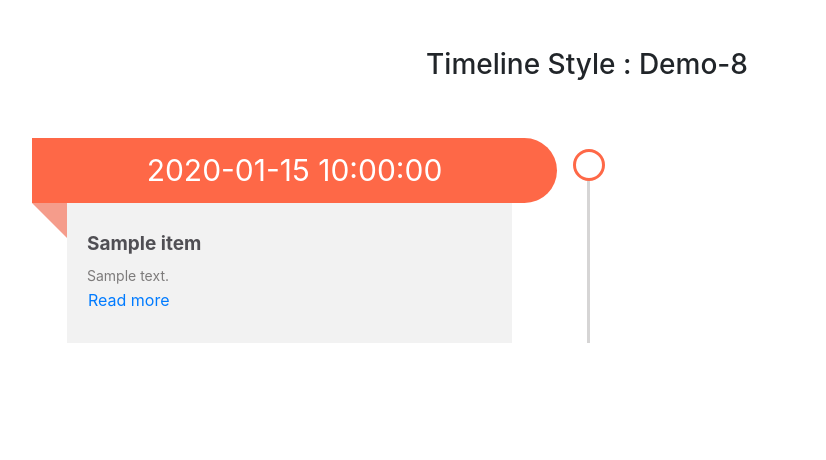
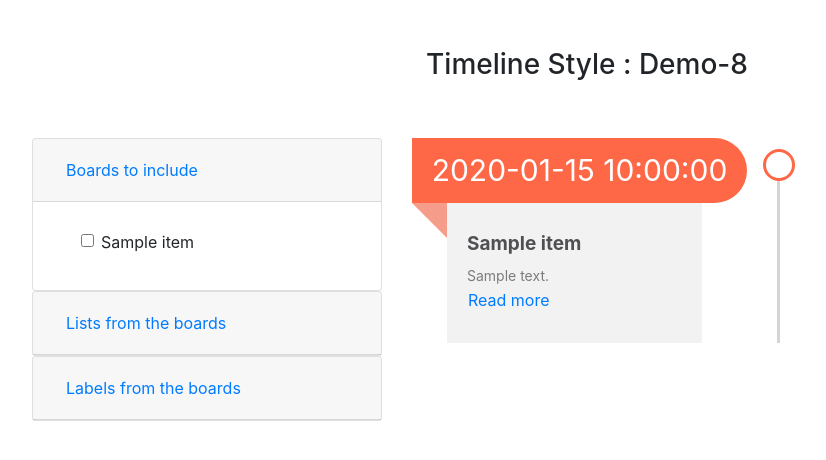
Before and after one commit to abelperezok/trello-vertical-timeline, a Flask app: template vertical-timeline/webapp/templates/timeline.html in a window 1280 px wide. Shown: the part 56-516 px from the top of the page, without its empty margins (53-879 px from the left). Run offline with Flask 2, Linux system fonts and the light colour scheme; the template is opened without the code that fills it: most values are stand-ins (such as "Sample title", 1, 10 or a date in 2020); some libraries are stand-ins or nearby versions.

Commit message:
Started the filters on timeline page

```diff
--- a/vertical-timeline/webapp/templates/timeline.html
+++ b/vertical-timeline/webapp/templates/timeline.html
@@ -15,10 +15,76 @@
 {% if model %}
 
 <div class="row">
-    <div class="col-md-12">
+    <div class="col-4">
+        <div class="accordion" id="timelineFacets">
+            <div class="card">
+                <div class="card-header" id="headingOne">
+                    <h5 class="mb-0">
+                        <button class="btn btn-link" type="button" data-toggle="collapse" data-target="#collapseOne"
+                            aria-expanded="true" aria-controls="collapseOne">
+                            Boards to include
+                        </button>
+                    </h5>
+                </div>
+
+                <div id="collapseOne" class="collapse show" aria-labelledby="headingOne" data-parent="#timelineFacets">
+                    <div class="card-body">
+                        <ul class="form-group">
+                            {% for item in model.boards %}
+                            <li class="form-group-item m-2">
+                                <label class="form-check-label">
+                                    <input class="form-check-input" type="checkbox" value="">
+                                    {{ item.name }}
+                                </label>
+                            </li>
+                            {% endfor %}
+                        </ul>
+                    </div>
+                </div>
+            </div>
+            <div class="card">
+                <div class="card-header" id="headingTwo">
+                    <h5 class="mb-0">
+                        <button class="btn btn-link collapsed" type="button" data-toggle="collapse"
+                            data-target="#collapseTwo" aria-expanded="false" aria-controls="collapseTwo">
+                            Lists from the boards
+                        </button>
+                    </h5>
+                </div>
+                <div id="collapseTwo" class="collapse" aria-labelledby="headingTwo" data-parent="#timelineFacets">
+                    <div class="card-body">
+                        <ul class="form-group">
+                            <li class="form-group-item m-2">
+                                <label class="form-check-label">
+                                    <input class="form-check-input" type="checkbox" value="">
+                                    list 1
+                                </label>
+                            </li>
+                        </ul>
+                    </div>
+                </div>
+            </div>
+            <div class="card">
+                <div class="card-header" id="headingThree">
+                    <h5 class="mb-0">
+                        <button class="btn btn-link collapsed" type="button" data-toggle="collapse"
+                            data-target="#collapseThree" aria-expanded="false" aria-controls="collapseThree">
+                            Labels from the boards
+                        </button>
+                    </h5>
+                </div>
+                <div id="collapseThree" class="collapse" aria-labelledby="headingThree" data-parent="#timelineFacets">
+                    <div class="card-body">
+
+                    </div>
+                </div>
+            </div>
+        </div>
+    </div>
+    <div class="col-8">
         <div class="main-timeline8">
 
-            {% for item in model %}
+            {% for item in model.events %}
             <div class="timeline">
                 <span class="timeline-icon"></span>
                 <span class="year">{{ item.due_formatted }}</span>
```
Also changed, not shown: vertical-timeline/webapp/trello/routes.py (+4 -4 lines).
